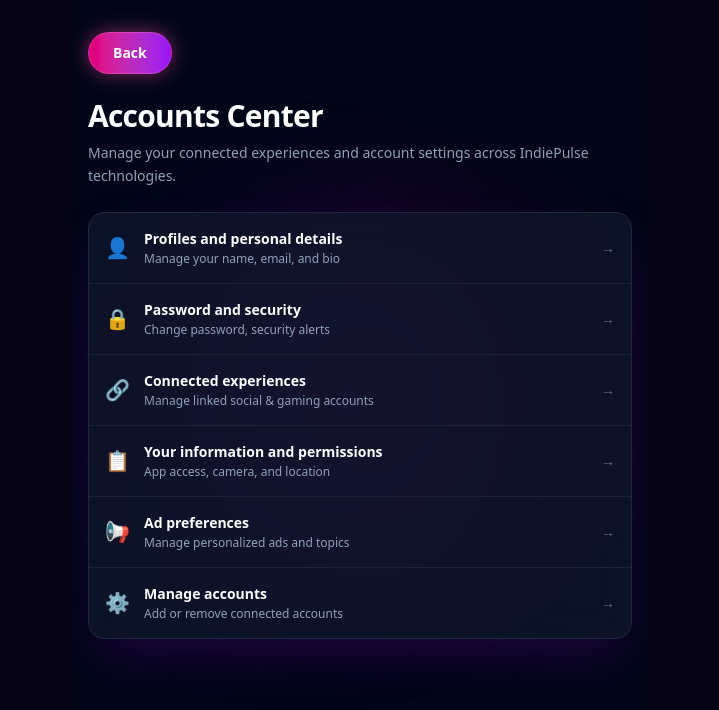
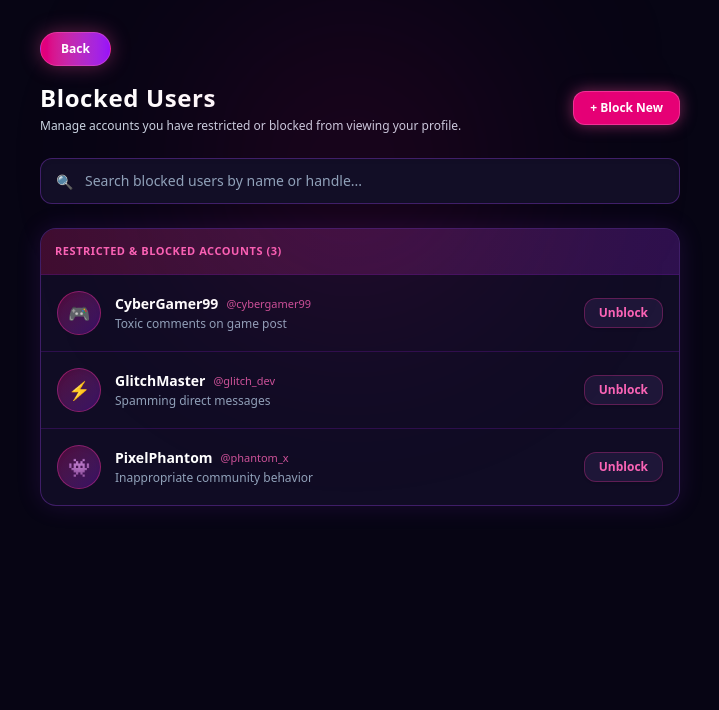
Before and after one commit to Patil-IndiePulse/IndiePulse, a Next.js app: page /settings/blocked-users in a window 1280 px wide. Shown: the top 710 px of the page, without its empty margins (280-999 px from the left). Built offline with nearby package versions, Linux system fonts and the light colour scheme.

Commit message:
fix: restore blocked users original page code

```diff
--- a/app/settings/blocked-users/page.tsx
+++ b/app/settings/blocked-users/page.tsx
@@ -1,63 +1,178 @@
 'use client';
 
 import Link from 'next/link';
+import { useState } from 'react';
 
-export default function AccountsCenterPage() {
-  const accountOptions = [
-    { title: "Profiles and personal details", desc: "Manage your name, email, and bio", icon: "👤" },
-    { title: "Password and security", desc: "Change password, security alerts", icon: "🔒" },
-    { title: "Connected experiences", desc: "Manage linked social & gaming accounts", icon: "🔗" },
-    { title: "Your information and permissions", desc: "App access, camera, and location", icon: "📋" },
-    { title: "Ad preferences", desc: "Manage personalized ads and topics", icon: "📢" },
-    { title: "Manage accounts", desc: "Add or remove connected accounts", icon: "⚙️" }
-  ];
+export default function BlockedUsersPage() {
+  const [searchQuery, setSearchQuery] = useState('');
+  const [showBlockModal, setShowBlockModal] = useState(false);
+  const [newUsername, setNewUsername] = useState('');
+  const [newReason, setNewReason] = useState('');
+
+  const [blockedList, setBlockedList] = useState([
+    { id: 1, name: 'CyberGamer99', handle: '@cybergamer99', reason: 'Toxic comments on game post', avatar: '🎮' },
+    { id: 2, name: 'GlitchMaster', handle: '@glitch_dev', reason: 'Spamming direct messages', avatar: '⚡' },
+    { id: 3, name: 'PixelPhantom', handle: '@phantom_x', reason: 'Inappropriate community behavior', avatar: '👾' },
+  ]);
+
+  const handleUnblock = (id: number) => {
+    setBlockedList(blockedList.filter(user => user.id !== id));
+  };
+
+  const handleBlockNewUser = (e: React.FormEvent) => {
+    e.preventDefault();
+    if (!newUsername.trim()) return;
+
+    const newUser = {
+      id: Date.now(),
+      name: newUsername,
+      handle: `@${newUsername.toLowerCase().replace(/\s+/g, '')}`,
+      reason: newReason.trim() || 'Blocked by user preference',
+      avatar: '👤',
+    };
+
+    setBlockedList([newUser, ...blockedList]);
+    setNewUsername('');
+    setNewReason('');
+    setShowBlockModal(false);
+  };
+
+  const filteredUsers = blockedList.filter(user =>
+    user.name.toLowerCase().includes(searchQuery.toLowerCase()) ||
+    user.handle.toLowerCase().includes(searchQuery.toLowerCase())
+  );
 
   return (
-    <main className="min-h-screen bg-slate-950 text-white flex flex-col px-4 py-8 max-w-xl mx-auto w-full relative overflow-x-hidden select-none">
+    <main className="min-h-screen bg-[#070514] text-white flex flex-col px-4 py-8 max-w-2xl mx-auto w-full relative select-none">
 
-      {/* Background Decorative Glow Effects */}
-      <div className="absolute top-1/4 left-1/4 w-96 h-96 bg-pink-600/10 rounded-full blur-3xl pointer-events-none"></div>
-      <div className="absolute bottom-1/4 right-1/4 w-96 h-96 bg-purple-600/10 rounded-full blur-3xl pointer-events-none"></div>
+      {/* Background glow matching Notifications page */}
+      <div className="absolute top-0 left-1/4 w-80 h-80 bg-pink-600/10 rounded-full blur-[100px] pointer-events-none"></div>
 
-      {/* Top Header Row with Clear Pink 'Back' Button */}
-      <div className="w-full flex items-start mb-6 relative z-10">
+      {/* Back Button and Header */}
+      <div className="flex flex-col items-start gap-4 mb-6">
         <Link
-          href="/settings"
-          className="px-6 py-2.5 rounded-full bg-gradient-to-r from-pink-600 to-purple-600 hover:from-pink-500 hover:to-purple-500 text-white text-sm font-bold shadow-[0_0_20px_rgba(236,72,153,0.5)] border border-pink-400/40 transition-all flex items-center justify-center cursor-pointer"
+          href="/menu"
+          className="px-5 py-2 rounded-full bg-gradient-to-r from-pink-600 to-purple-600 hover:from-pink-500 hover:to-purple-500 text-white text-xs font-bold shadow-[0_0_20px_rgba(236,72,153,0.4)] border border-pink-400/40 transition-all flex items-center gap-1.5 cursor-pointer"
         >
           Back
         </Link>
-      </div>
-
-      {/* Page Title & Subtitle */}
-      <div className="mb-6 relative z-10">
-        <h1 className="text-3xl font-black tracking-tight text-white mb-2">Accounts Center</h1>
-        <p className="text-slate-400 text-sm leading-relaxed">
-          Manage your connected experiences and account settings across IndiePulse technologies.
-        </p>
-      </div>
-
-      {/* Accounts Center Options List */}
-      <div className="bg-slate-900/80 backdrop-blur-xl border border-slate-800 rounded-2xl w-full shadow-2xl shadow-purple-950/50 overflow-hidden relative z-10 mb-6">
-        <div className="divide-y divide-slate-800/80">
-          {accountOptions.map((item, index) => (
-            <div
-              key={index}
-              className="flex items-center justify-between p-4 hover:bg-slate-800/50 transition-colors cursor-pointer group"
-            >
-              <div className="flex items-center gap-3.5">
-                <span className="text-xl">{item.icon}</span>
-                <div>
-                  <h3 className="font-bold text-sm text-white group-hover:text-pink-400 transition-colors">{item.title}</h3>
-                  <p className="text-xs text-slate-400 mt-0.5">{item.desc}</p>
-                </div>
-              </div>
-              <span className="text-slate-500 group-hover:text-white transition-colors text-sm font-bold">→</span>
-            </div>
-          ))}
+        <div className="flex items-center justify-between w-full">
+          <div>
+            <h1 className="text-2xl font-black tracking-wide text-white">Blocked Users</h1>
+            <p className="text-xs text-slate-300 mt-1">Manage accounts you have restricted or blocked from viewing your profile.</p>
+          </div>
+          <button
+            onClick={() => setShowBlockModal(true)}
+            className="px-4 py-2 rounded-xl bg-pink-600 hover:bg-pink-500 text-white text-xs font-bold shadow-[0_0_15px_rgba(236,72,153,0.5)] transition-all cursor-pointer border border-pink-400/50 flex items-center gap-1.5"
+          >
+            + Block New
+          </button>
         </div>
       </div>
 
+      {/* Modal / New Page view to Block User */}
+      {showBlockModal && (
+        <div className="mb-6 bg-[#120e26] border border-pink-500/50 rounded-2xl p-5 shadow-[0_0_30px_rgba(236,72,153,0.2)] animate-fadeIn">
+          <div className="flex justify-between items-center mb-3">
+            <h2 className="text-sm font-bold text-pink-400 uppercase tracking-wider">Block a New Account</h2>
+            <button
+              onClick={() => setShowBlockModal(false)}
+              className="text-slate-400 hover:text-white text-sm font-bold cursor-pointer"
+            >
+              ✕
+            </button>
+          </div>
+          <form onSubmit={handleBlockNewUser} className="space-y-3">
+            <div>
+              <label className="block text-[11px] text-slate-300 mb-1 font-semibold">Username or Handle</label>
+              <input
+                type="text"
+                placeholder="e.g. ToxicityMaster"
+                value={newUsername}
+                onChange={(e) => setNewUsername(e.target.value)}
+                className="w-full bg-[#070514] border border-purple-500/40 rounded-xl px-4 py-2.5 text-sm text-white placeholder-slate-500 focus:outline-none focus:border-pink-500"
+                required
+              />
+            </div>
+            <div>
+              <label className="block text-[11px] text-slate-300 mb-1 font-semibold">Reason for blocking (Optional)</label>
+              <input
+                type="text"
+                placeholder="e.g. Spamming comments"
+                value={newReason}
+                onChange={(e) => setNewReason(e.target.value)}
+                className="w-full bg-[#070514] border border-purple-500/40 rounded-xl px-4 py-2.5 text-sm text-white placeholder-slate-500 focus:outline-none focus:border-pink-500"
+              />
+            </div>
+            <div className="flex justify-end gap-2 pt-2">
+              <button
+                type="button"
+                onClick={() => setShowBlockModal(false)}
+                className="px-4 py-2 rounded-xl bg-slate-800 hover:bg-slate-700 text-slate-300 text-xs font-semibold cursor-pointer"
+              >
+                Cancel
+              </button>
+              <button
+                type="submit"
+                className="px-4 py-2 rounded-xl bg-gradient-to-r from-pink-600 to-purple-600 hover:from-pink-500 hover:to-purple-500 text-white text-xs font-bold shadow-md cursor-pointer"
+              >
+                Block Account
+              </button>
+            </div>
+          </form>
+        </div>
+      )}
+
+      {/* Search Bar for Blocked Users */}
+      <div className="relative mb-6">
+        <span className="absolute left-4 top-3.5 text-sm">🔍</span>
+        <input
+          type="text"
+          placeholder="Search blocked users by name or handle..."
+          value={searchQuery}
+          onChange={(e) => setSearchQuery(e.target.value)}
+          className="w-full bg-[#120e26] border border-purple-500/30 rounded-xl pl-11 pr-4 py-3 text-sm text-white placeholder-slate-400 focus:outline-none focus:border-pink-500 transition-all shadow-inner"
+        />
+      </div>
+
+      {/* Main Container */}
+      <div className="bg-[#120e26]/90 border border-purple-500/30 rounded-2xl overflow-hidden divide-y divide-purple-900/40 shadow-[0_0_25px_rgba(147,51,234,0.15)] mb-6">
+
+        <div className="p-3.5 bg-gradient-to-r from-pink-900/40 to-purple-900/40 text-pink-400 text-[11px] font-bold uppercase tracking-wider">
+          Restricted & Blocked Accounts ({filteredUsers.length})
+        </div>
+
+        {filteredUsers.length === 0 ? (
+          <div className="p-8 text-center text-slate-400 text-sm">
+            No blocked users found matching your search.
+          </div>
+        ) : (
+          filteredUsers.map((user) => (
+            <div key={user.id} className="flex items-center justify-between p-4 hover:bg-purple-950/30 transition-colors">
+              <div className="flex items-center gap-3.5">
+                <div className="w-11 h-11 rounded-full bg-gradient-to-br from-pink-600/30 to-purple-600/30 border border-pink-500/40 flex items-center justify-center text-lg shadow-inner">
+                  {user.avatar}
+                </div>
+                <div>
+                  <div className="text-sm font-semibold text-white flex items-center gap-2">
+                    {user.name}
+                    <span className="text-[11px] text-pink-400/80 font-normal">{user.handle}</span>
+                  </div>
+                  <div className="text-xs text-slate-400 mt-0.5">{user.reason}</div>
+                </div>
+              </div>
+
+              <button
+                onClick={() => handleUnblock(user.id)}
+                className="px-3.5 py-1.5 rounded-xl bg-[#1e1638] hover:bg-pink-600/30 text-pink-400 border border-pink-500/30 text-xs font-semibold transition-all cursor-pointer shadow-sm"
+              >
+                Unblock
+              </button>
+            </div>
+          ))
+        )}
+
+      </div>
     </main>
   );
 }
```
